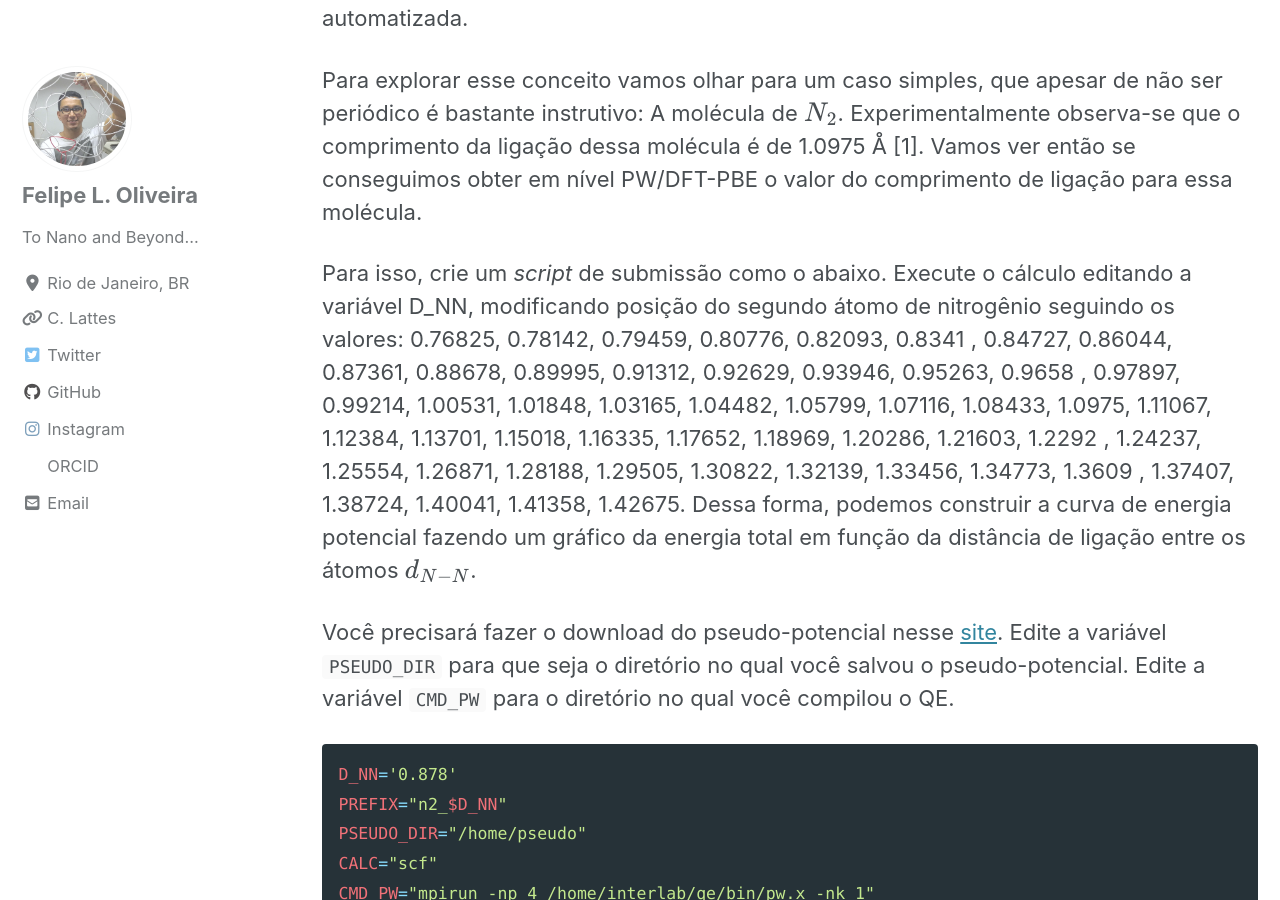
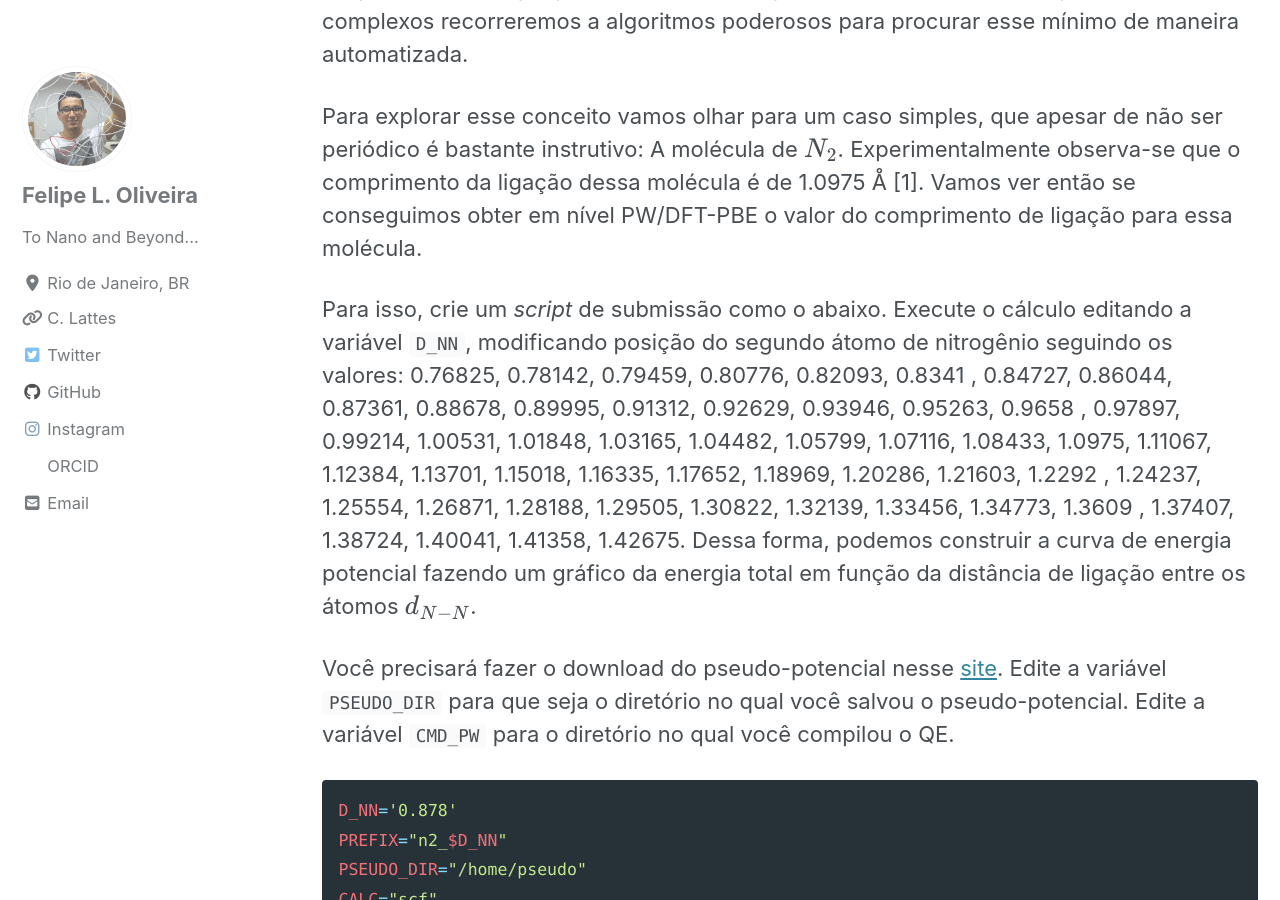
Before and after one commit to lipelopesoliveira/lipelopesoliveira.github.io, a Jekyll site: the page built from _posts/tutoriais_qe/2019-08-30-cap2-1.md, in a window 1280 px wide and 900 px high, scrolled down 935 px. Built offline with Jekyll 4.4.1, drawn with Linux system fonts in a browser that asks for light colours; cached includes are drawn as plain includes; nearby versions of some CDN libraries; formulas are drawn with MathJax 3; some of the changed text lies outside the part shown.

Commit message:
Update 2019-08-30-cap2-1.md

```diff
--- a/_posts/tutoriais_qe/2019-08-30-cap2-1.md
+++ b/_posts/tutoriais_qe/2019-08-30-cap2-1.md
@@ -17,13 +17,13 @@
 
 ***
 
-# A superfície de Energia Potencial
+## A superfície de Energia Potencial
 
 Geralmente quando desejamos fazer qualquer tipo de cálculo com determinada estrutura, desejamos que ela esteja em seu estado de equilíbrio, *i. e.* as forças entre os átomos são as menores possíveis e a energia total é um mínimo na superfície de potencial. Mesmo quando desejamos fazer cálculos com um material que já possui sua estrutura determinada por difração de raios-X ou por RMN, em geral precisamos otimizar a estrutura para o nível em que estamos fazendo o cálculo. Existem algumas maneiras de fazer esse processo de otimização, que em geral se resume a determinar a **superfície de energia potencial** dos íons e procurar, nessa superfície, por mínimos globais. Para casos simples, veremos que podemos fazer esse processo manualmente. Já para casos mais complexos recorreremos a algoritmos poderosos para procurar esse mínimo de maneira automatizada.
 
 Para explorar esse conceito vamos olhar para um caso simples, que apesar de não ser periódico é bastante instrutivo: A molécula de $$N_2$$. Experimentalmente observa-se que o comprimento da ligação dessa molécula é de 1.0975 Å [1]. Vamos ver então se conseguimos obter em nível PW/DFT-PBE o valor do comprimento de ligação para essa molécula.
 
-Para isso, crie um *script* de submissão como o abaixo. Execute o cálculo editando a variável D_NN, modificando posição do segundo átomo de nitrogênio seguindo os valores: 0.76825, 0.78142, 0.79459, 0.80776, 0.82093, 0.8341 , 0.84727, 0.86044, 0.87361, 0.88678, 0.89995, 0.91312, 0.92629, 0.93946,      0.95263, 0.9658 , 0.97897, 0.99214, 1.00531, 1.01848, 1.03165, 1.04482, 1.05799, 1.07116, 1.08433, 1.0975, 1.11067, 1.12384, 1.13701, 1.15018, 1.16335, 1.17652, 1.18969, 1.20286, 1.21603, 1.2292 , 1.24237, 1.25554, 1.26871, 1.28188, 1.29505, 1.30822, 1.32139, 1.33456, 1.34773, 1.3609 , 1.37407, 1.38724, 1.40041, 1.41358, 1.42675. Dessa forma, podemos construir a curva de energia potencial fazendo um gráfico da energia total em função da distância de ligação entre os átomos $$d_{N-N}$$.
+Para isso, crie um *script* de submissão como o abaixo. Execute o cálculo editando a variável `D_NN`, modificando posição do segundo átomo de nitrogênio seguindo os valores: 0.76825, 0.78142, 0.79459, 0.80776, 0.82093, 0.8341 , 0.84727, 0.86044, 0.87361, 0.88678, 0.89995, 0.91312, 0.92629, 0.93946,      0.95263, 0.9658 , 0.97897, 0.99214, 1.00531, 1.01848, 1.03165, 1.04482, 1.05799, 1.07116, 1.08433, 1.0975, 1.11067, 1.12384, 1.13701, 1.15018, 1.16335, 1.17652, 1.18969, 1.20286, 1.21603, 1.2292 , 1.24237, 1.25554, 1.26871, 1.28188, 1.29505, 1.30822, 1.32139, 1.33456, 1.34773, 1.3609 , 1.37407, 1.38724, 1.40041, 1.41358, 1.42675. Dessa forma, podemos construir a curva de energia potencial fazendo um gráfico da energia total em função da distância de ligação entre os átomos $$d_{N-N}$$.
 
 Você precisará fazer o download do pseudo-potencial nesse [site](https://www.quantum-espresso.org/pseudopotentials/ps-library/). Edite a variável `PSEUDO_DIR` para que seja o diretório no qual você salvou o pseudo-potencial. Edite a variável `CMD_PW` para o diretório no qual você compilou o QE.
 
@@ -167,7 +175,7 @@
 	   * R: 0.74754292 Ry,  4.20%, 0.068012 Ry}
 
 
-# Calculando os modos vibracionais
+## Calculando os modos vibracionais
 
 Por fim, para confirmarmos que estamos mesmo com uma estrutura no estado de equilíbrio, precisamos calcular os modos vibracionais para a molécula. Se todos os modos vibracionais apresentarem frequências reais, *i.e.*, autovalores positivos podemos assumir que a estrutura está no estado de equilíbrio. Para isso precisamos primeiro fazer um cálculo **SCF** com a molécula apresentando o comprimento de ligação obtido pelo ajuste do potencial de Morse. Em seguida precisamos fazer o cálculo da matriz dinâmica para a molécula, utilizando o programa ph.x, com o *input*:
 
```
Also changed, not shown: other parts of _posts/tutoriais_qe/2019-08-30-cap2-1.md (+12 -4 lines).
